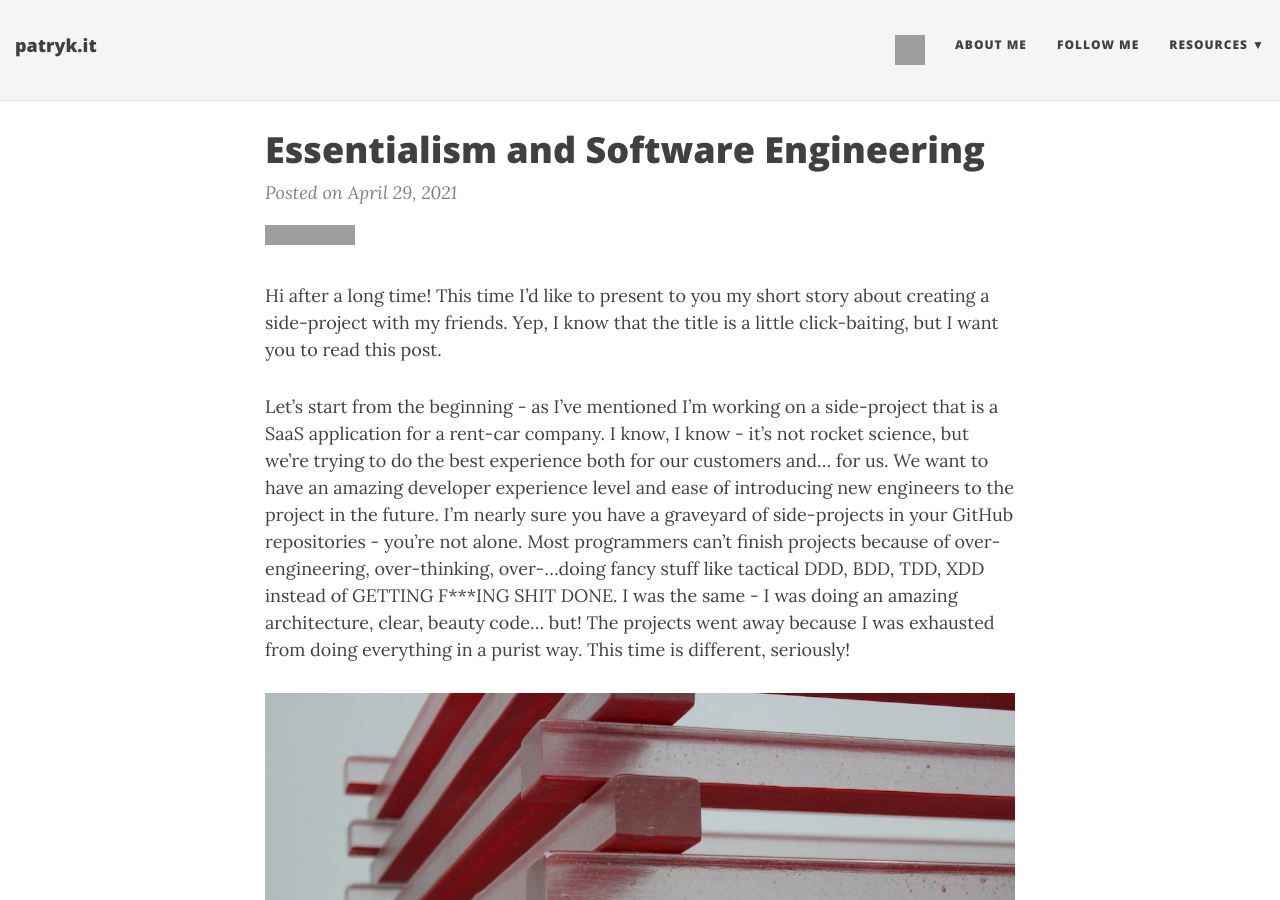
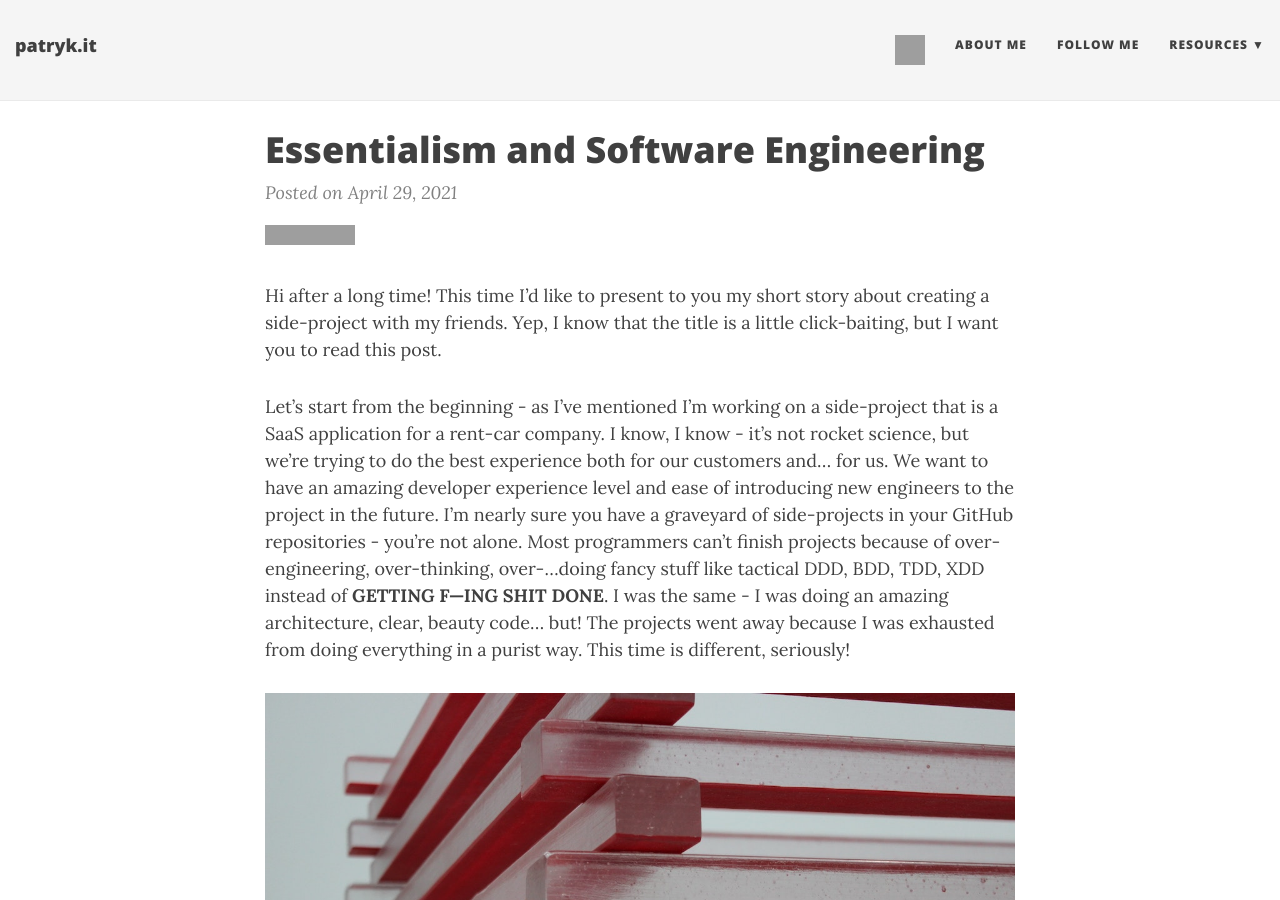
Before and after one commit to patrykwozinski/patrykwozinski.github.io, a Jekyll site: the page built from _posts/2021-04-29-essentializm-and-software-engineering.md, in a window 1280 px wide and 900 px high. Built offline with Jekyll 4.4.1, drawn with Linux system fonts in a browser that asks for light colours; nearby versions of some CDN libraries; comment, search, counter and statistics services are not loaded; grey boxes are pictures that could not be loaded.

```diff
--- a/_posts/2021-04-29-essentializm-and-software-engineering.md
+++ b/_posts/2021-04-29-essentializm-and-software-engineering.md
@@ -10,7 +10,7 @@ share-img: "/img/blog/essentialism-and-software-engineering-small.jpg"
 
 Hi after a long time! This time I'd like to present to you my short story about creating a side-project with my friends. Yep, I know that the title is a little click-baiting, but I want you to read this post.
 
-Let's start from the beginning - as I've mentioned I'm working on a side-project that is a SaaS application for a rent-car company. I know, I know - it's not rocket science, but we're trying to do the best experience both for our customers and... for us. We want to have an amazing developer experience level and ease of introducing new engineers to the project in the future. I'm nearly sure you have a graveyard of side-projects in your GitHub repositories - you're not alone. Most programmers can't finish projects because of over-engineering, over-thinking, over-...doing fancy stuff like tactical DDD, BDD, TDD, XDD instead of GETTING F***ING SHIT DONE. I was the same - I was doing an amazing architecture, clear, beauty code... but! The projects went away because I was exhausted from doing everything in a purist way. This time is different, seriously!
+Let's start from the beginning - as I've mentioned I'm working on a side-project that is a SaaS application for a rent-car company. I know, I know - it's not rocket science, but we're trying to do the best experience both for our customers and... for us. We want to have an amazing developer experience level and ease of introducing new engineers to the project in the future. I'm nearly sure you have a graveyard of side-projects in your GitHub repositories - you're not alone. Most programmers can't finish projects because of over-engineering, over-thinking, over-...doing fancy stuff like tactical DDD, BDD, TDD, XDD instead of **GETTING F---ING SHIT DONE**. I was the same - I was doing an amazing architecture, clear, beauty code... but! The projects went away because I was exhausted from doing everything in a purist way. This time is different, seriously!
 
 <p align="center">
     <img src="/img/blog/essentialism-and-software-engineering.jpg" alt="Essentialism, software engineering and zero waste"/>
```
